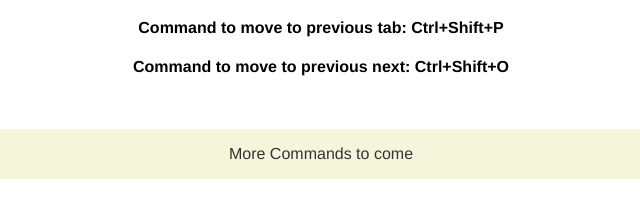
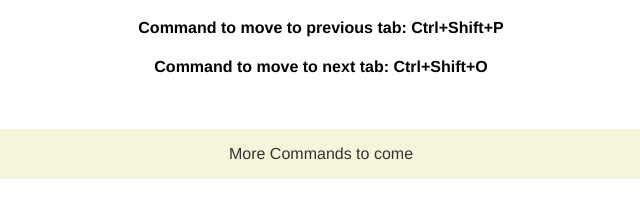
Before and after one commit to amahdavid/ChromeExtension-InProgress-, a browser extension: page src/options/index.html in a window 1280 px wide. Shown: the part 322-540 px from the top of the page, 319-959 px from the left. Drawn offline with Linux system fonts and the light colour scheme.

Commit message:
CE: updated readme

```diff
--- a/src/options/index.html
+++ b/src/options/index.html
@@ -18,7 +18,7 @@
       <ul><h4>Command to sort in descending order: <b>Ctrl+Shift+Z</b></h4></ul>
       <h2>Move between tabs</h2>
       <ul><h4>Command to move to previous tab: <b>Ctrl+Shift+P</b></h4></ul>
-      <ul><h4>Command to move to previous next: <b>Ctrl+Shift+O</b></h4></ul>
+      <ul><h4>Command to move to next tab: <b>Ctrl+Shift+O</b></h4></ul>
     </div>
   </div>
   <footer>
```
Also changed, not shown: ReadMe.md, demo.gif (added).
